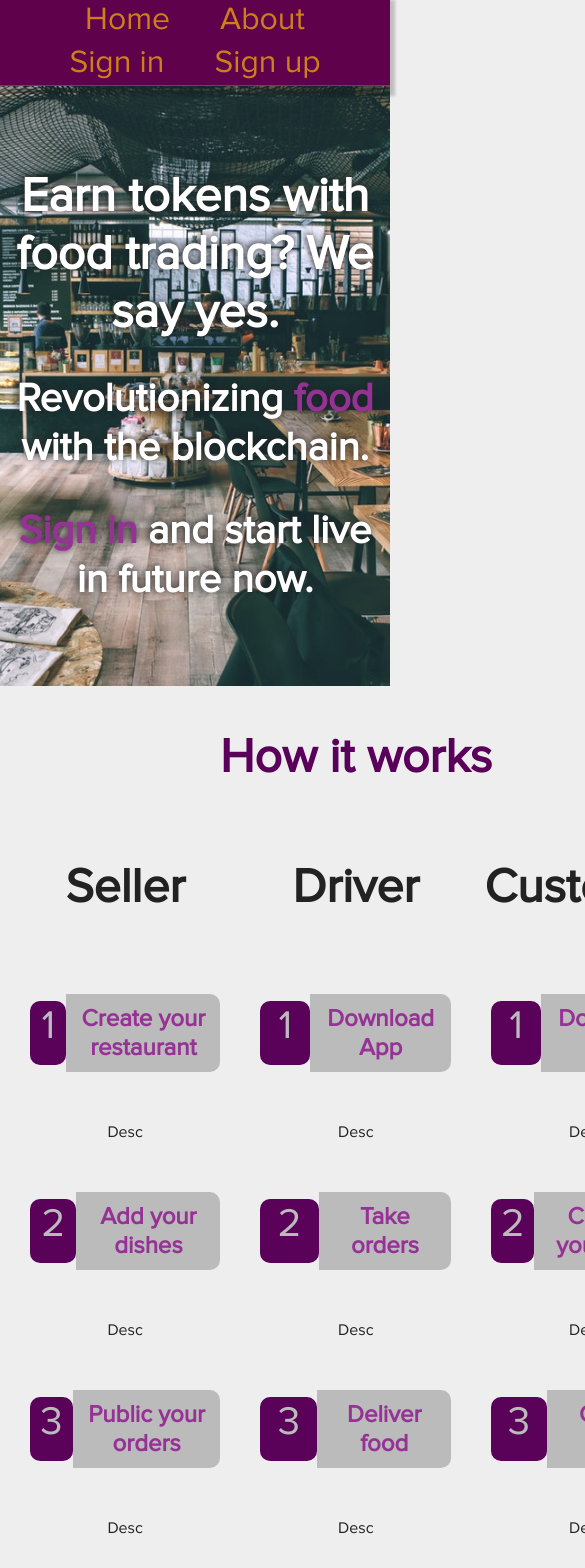
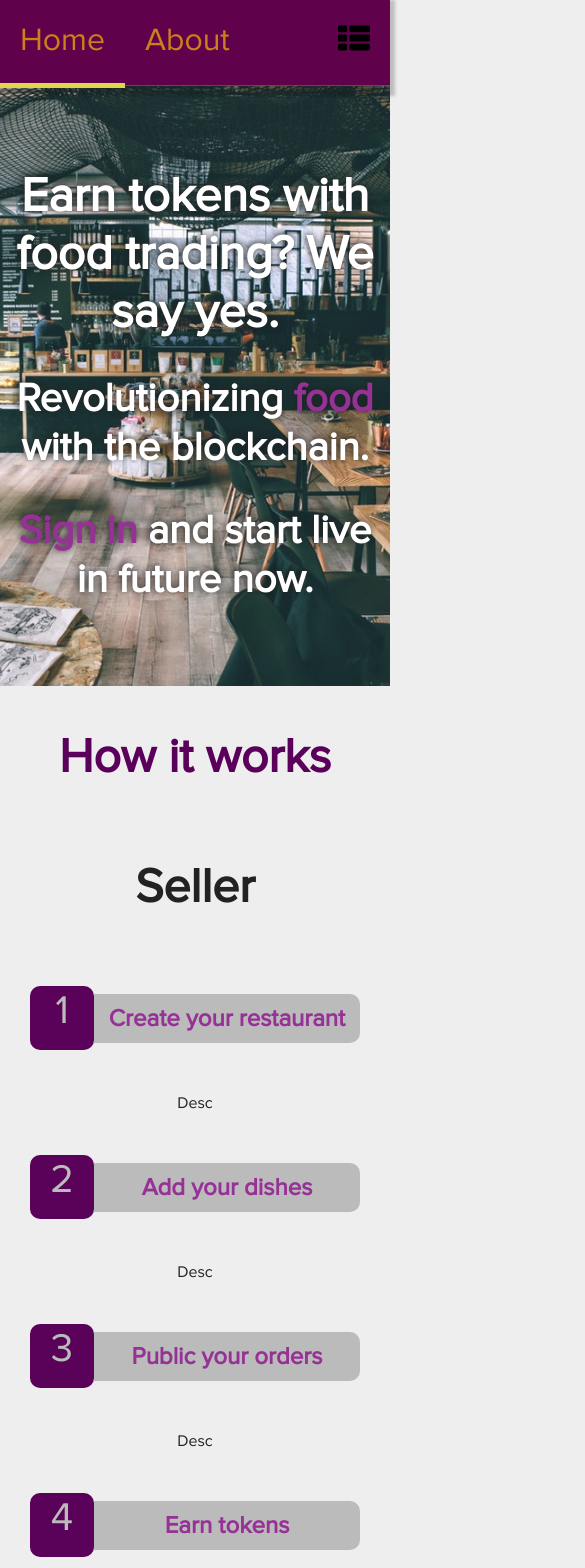
Before and after one commit to Practice-Delphi/PizzaProject, a React (Create React App) app: page / in a window 390 px wide. Shown: the top 1568 px of the page, 585 px wide, since content can reach past the window. Built offline with nearby package versions, Linux system fonts and the light colour scheme.

Commit message:
Fix settings style, add burger menu

```diff
--- a/src/components/Header/Header.css
+++ b/src/components/Header/Header.css
@@ -30,7 +30,7 @@
     font-size: 2rem;
     border: none;
     border-bottom: 4px solid transparent;
-    padding: 0 25px;
+    padding: 0 20px;
     outline: none;
 }
 .headerRight > div {
@@ -41,7 +41,7 @@
     font-size: 2rem;
     border: none;
     border-bottom: 4px solid transparent;
-    padding: 0 25px;
+    padding: 0 20px;
     outline: none;
 }
 .castomNavLinkDiv{
@@ -64,26 +64,76 @@
     transition: width .3s ease-out, opacity .3s ease-out;
 }
 
+.headerLinkdiv {
+    padding: 0 25px;
+}
 
-
-.headerLinkdiv {
-    padding: 25px;
-}
 .headerLink {
     text-decoration : none;
     color: rgb(204, 127, 26);
 
 }
 .headerLinkButtom{
+    cursor: pointer;
     text-decoration : none;
     color: rgb(204, 127, 26);
     background: none;
     outline: none;
     border: none;
     border-bottom: 4px solid transparent;
-    padding: 0 25px;
     font-size: 2rem;
+    padding: 0;
 }
-.headerLinkdiv :hover {
+.headerLinkdiv:hover {
     border-bottom: 4px solid rgb(224, 214, 71);
 }
+
+.burgerButton {
+    display: none;
+    cursor: pointer;
+    margin: auto 20px auto auto;
+}
+
+.burgerButton > img {
+    max-width: 32px;
+    max-height: 32px;
+}
+
+.burgerContainer {
+    display: none;
+    position: fixed;
+    right: 0px;
+    top: 85px;
+    background-color: rgb(95, 1, 75);
+    transform: translateX(350px);
+    transition: transform .3s ease-out;
+    z-index: 10;
+    margin: 0;
+    padding: 0;
+}
+
+.open {
+    transform: translateX(0);
+    width: 320px;
+}
+
+.burgerLink {
+    display: flex;
+    align-items: center;
+    justify-content: stretch;
+    margin: 10px 0px 0 35px;
+    border-bottom: 4px solid rgb(204, 127, 26);
+}
+
+
+@media screen and (max-width: 700px) {
+    .burgerButton {
+        display: block;
+    }
+    .headerRight {
+        display: none;
+    }
+    .burgerContainer {
+        display: inline;
+    }
+}
--- a/src/components/Header/Header.js
+++ b/src/components/Header/Header.js
@@ -1,29 +1,76 @@
 import React, { Component } from 'react';
 import PropTypes from 'prop-types';
 import './Header.css';
+import menuImg from '../../assets/menu.svg';
+
 import { NavLink } from 'react-router-dom';
 
 import { connect } from 'react-redux';
 import { logout } from '../../actions/authaction';
 
 class Header extends Component {
+    constructor(props) {
+        super(props);
+        this.state = {
+            burger: false,
+        }
+    }
     renderButtons() {
         const { user } = this.props.userData;
         if (user) {
             return (
                 <div className="headerRight">
-                    <div className="castomNavLinkDiv"><NavLink to="/profile" className="headerLink" >Profile</NavLink><div className="castomHover"></div></div>
-                    <div className="castomNavLinkDiv"><button className="headerLinkButtom" onClick={this.props.logout}>Log out</button><div className="castomHover"></div></div>
+                    <div className="castomNavLinkDiv">
+                        <NavLink to="/profile" className="headerLink" >Profile</NavLink>
+                        <div className="castomHover"></div>
+                    </div>
+                    <div className="castomNavLinkDiv">
+                        <button className="headerLinkButtom" onClick={this.props.logout}>Log out</button>
+                        <div className="castomHover"></div>
+                    </div>
                 </div>
             );
         } else {
             return (
                 <div className="headerRight">
-                    <div className="castomNavLinkDiv"><NavLink to="/sign-in" className="headerLink" >Sign in</NavLink><div className="castomHover"></div></div>
-                    <div className="castomNavLinkDiv"><NavLink to="/sign-up" className="headerLink" >Sign up</NavLink><div className="castomHover"></div></div>
+                    <div className="castomNavLinkDiv">
+                        <NavLink to="/sign-in" className="headerLink" >Sign in</NavLink>
+                        <div className="castomHover"></div>
+                    </div>
+                    <div className="castomNavLinkDiv">
+                        <NavLink to="/sign-up" className="headerLink" >Sign up</NavLink>
+                        <div className="castomHover"></div>
+                    </div>
                 </div>
             );
         }
+    }
+    renderLogOut() {
+    }
+    renderBurger() {
+        const { user } = this.props.userData;
+        if (user) {
+            return (
+                <ul className={`burgerContainer ${(this.state.burger) ? 'open' : ''}`}>
+                    <li className="burgerLink"><NavLink to="/profile" className="headerLink" >Profile</NavLink></li>
+                    <li className="burgerLink"><button className="headerLinkButtom" onClick={this.props.logout}>Log out</button></li>
+                </ul>
+            );
+        } else {
+            return (
+                <ul className={`burgerContainer ${(this.state.burger) ? 'open' : ''}`}>
+                    <li className="burgerLink"><NavLink to="/sign-in" className="headerLink" >Sign in</NavLink></li>
+                    <li className="burgerLink"><NavLink to="/sign-up" className="headerLink" >Sign up</NavLink></li>
+                </ul>
+            );
+        }
+    }
+    renderBurgerButton() {
+        return (
+            <div className="burgerButton" onClick={() => {this.setState({ burger: (this.state.burger) ? false : true })}}>
+                <img src={menuImg} alt='menu' />
+            </div>
+        )
     }
     render() {
         return (
@@ -33,6 +80,8 @@ class Header extends Component {
                     <div className="castomNavLinkDiv"><NavLink to="/home" className="headerLink">About</NavLink><div className="castomHover"></div></div>
                 </div>
                 {this.renderButtons()}
+                {this.renderBurgerButton()}
+                {this.renderBurger()}
             </div>
         )
     }
--- a/src/components/Home/Home.css
+++ b/src/components/Home/Home.css
@@ -60,7 +60,7 @@
 
 .howit-grid {
   display: grid;
-  grid-column: 1fr 1fr 1fr;
+  grid-template-columns: 1fr 1fr 1fr;
   grid-template: "seller driver customer";
 }
 
@@ -132,9 +132,9 @@
 }
 
 @media screen and (max-width: 1000px) {
-  .home-howit {
+  .howit-grid {
     display: grid;
-    grid-column: 1fr;
+    grid-template-columns: 1fr;
     grid-template:  "seller"
                     "driver"
                     "customer";
--- a/src/components/Profile/Profile.css
+++ b/src/components/Profile/Profile.css
@@ -24,7 +24,6 @@
     flex-flow: row nowrap;
     align-items:  center;
     cursor: pointer;
-
 }
 
 .castomNavLinkDiv2line:hover > .castomHover2line {
--- a/src/components/Profile/Settings/ProfileData.js
+++ b/src/components/Profile/Settings/ProfileData.js
@@ -43,19 +43,19 @@ class ProfileData extends Component {
         if (this.props.userData.user) {
             return (
                 <form className="settingsForm" onClick={e => e.preventDefault()}>
-
-                    <h1 className="settingsLabel">Name</h1>
+                    <h1>Change your profile</h1>
+                    <h2>Name</h2>
                     <input type="text" placeholder="First Name" onChange={(e) => { this.setState({ firstName: e.target.value }) }} />
                     <input type="text" placeholder="Last Name" onChange={(e) => { this.setState({ lastName: e.target.value }) }} />
 
-                    <h1 className="settingsLabel">Phone Namber</h1>
+                    <h2>Phone Namber</h2>
                     <input type="text" placeholder="Phone Number" onChange={(e) => { this.setState({ phoneNumber: e.target.value }) }} />
 
-                    <h1 className="settingsLabel">Password</h1>
-                    <h3 className="settingsLabel">Current Password</h3>
+                    <h2>Password</h2>
+                    <h3>Current Password</h3>
                     <input type="text" placeholder="Current Password" onChange={(e) => { this.setState({ phoneNumber: e.target.value }) }} />
 
-                    <h3 className="settingsLabel">New Password</h3>
+                    <h3>New Password</h3>
                     <input type="text" placeholder="Password" onChange={(e) => { this.setState({ password: e.target.value }) }} />
                     <input type="text" placeholder="Confirm Password" onChange={(e) => { this.setState({ confirmpassword: e.target.value }) }} />
                     <br></br>
--- a/src/components/Profile/Settings/Settings.css
+++ b/src/components/Profile/Settings/Settings.css
@@ -48,7 +48,7 @@
     flex-flow: column nowrap;
 }
 
-.settingsForm > h1 {
+.settingsForm > h2 {
     margin: 0;
 }
 
@@ -84,4 +84,9 @@
     .settingsContainer {
         flex-flow: column nowrap;
     }
+
+    .settingsTypeBar {
+        width: 100%;
+        border-right: none;
+    }
 }
```
Also changed, not shown: src/assets/menu.svg (added).
